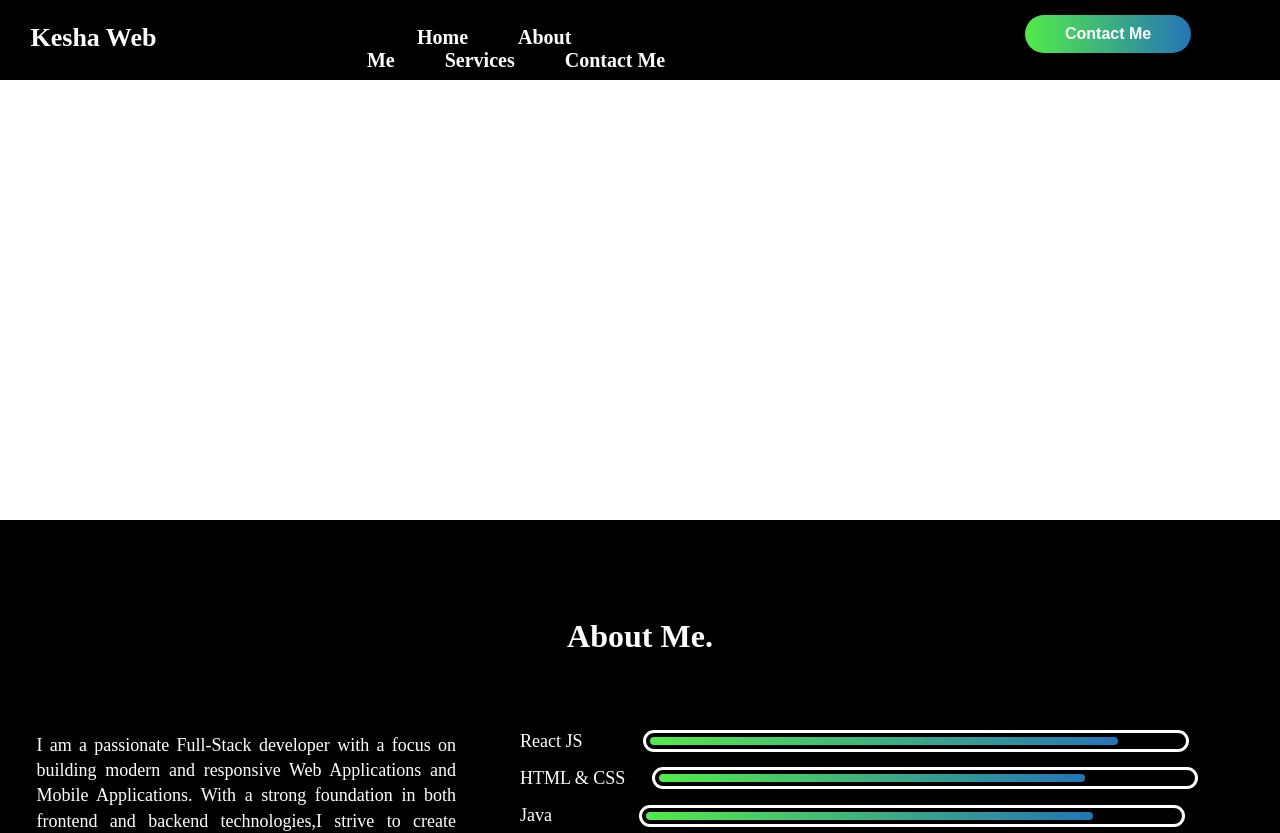
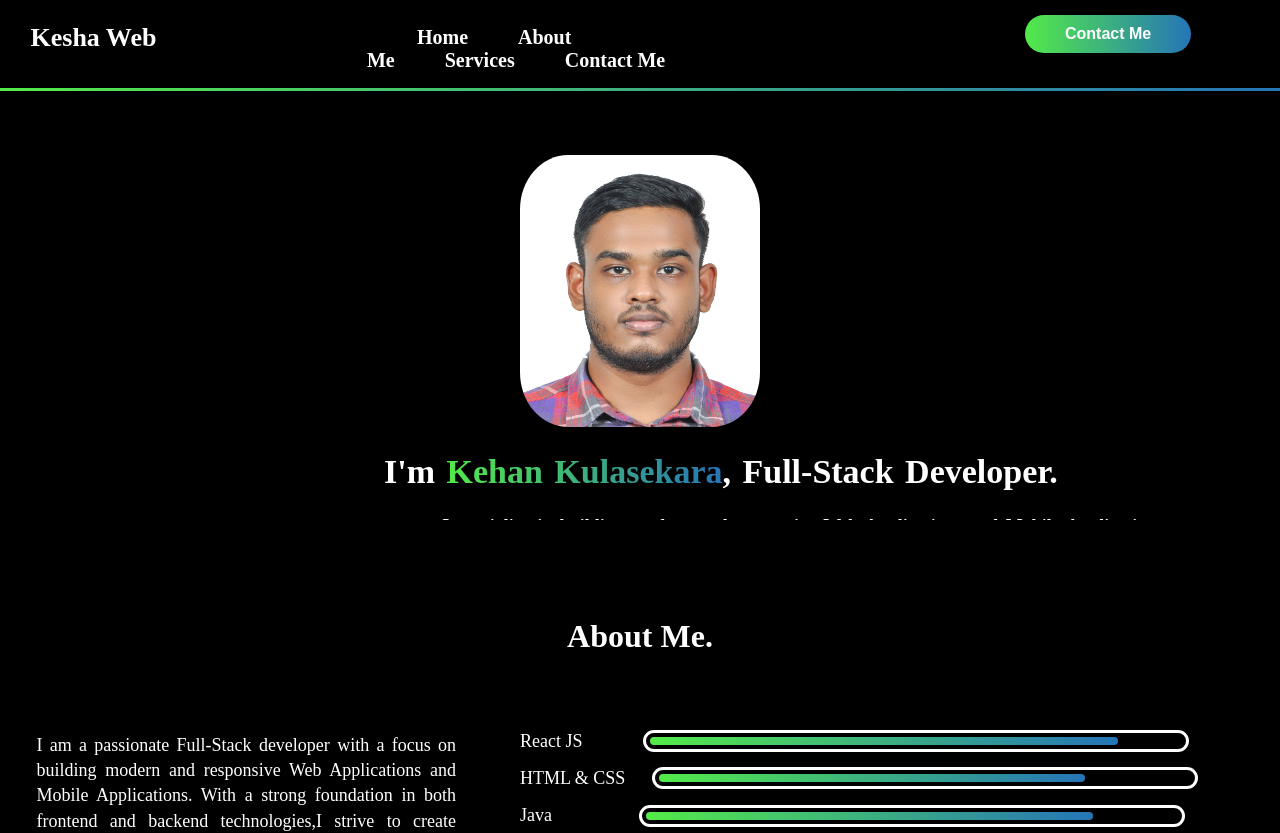
Before and after one commit to KeshaCodeolima/MY-Portfolio, a React (Create React App) app in the folder my-portfolio/: page / in a window 1280 px wide. Shown: the top 833 px of the page. Built offline with nearby package versions, Linux system fonts and the light colour scheme.

Commit message:
import the Home page to App.js

```diff
--- a/my-portfolio/src/App.js
+++ b/my-portfolio/src/App.js
@@ -2,11 +2,13 @@ import AboutMe from "./Componets/AboutMe";
 import ContactPage from "./Componets/ContactPage";
 import Navbar from "./Componets/Navbar";
 import ServicePage from "./Componets/ServicePage";
+import HomePage from "./Componets/HomePage";
 
 function App() {
   return (
     <>
     <Navbar/>
+    <HomePage/>
     <AboutMe/>
     <ServicePage/>
     <ContactPage/>
```
